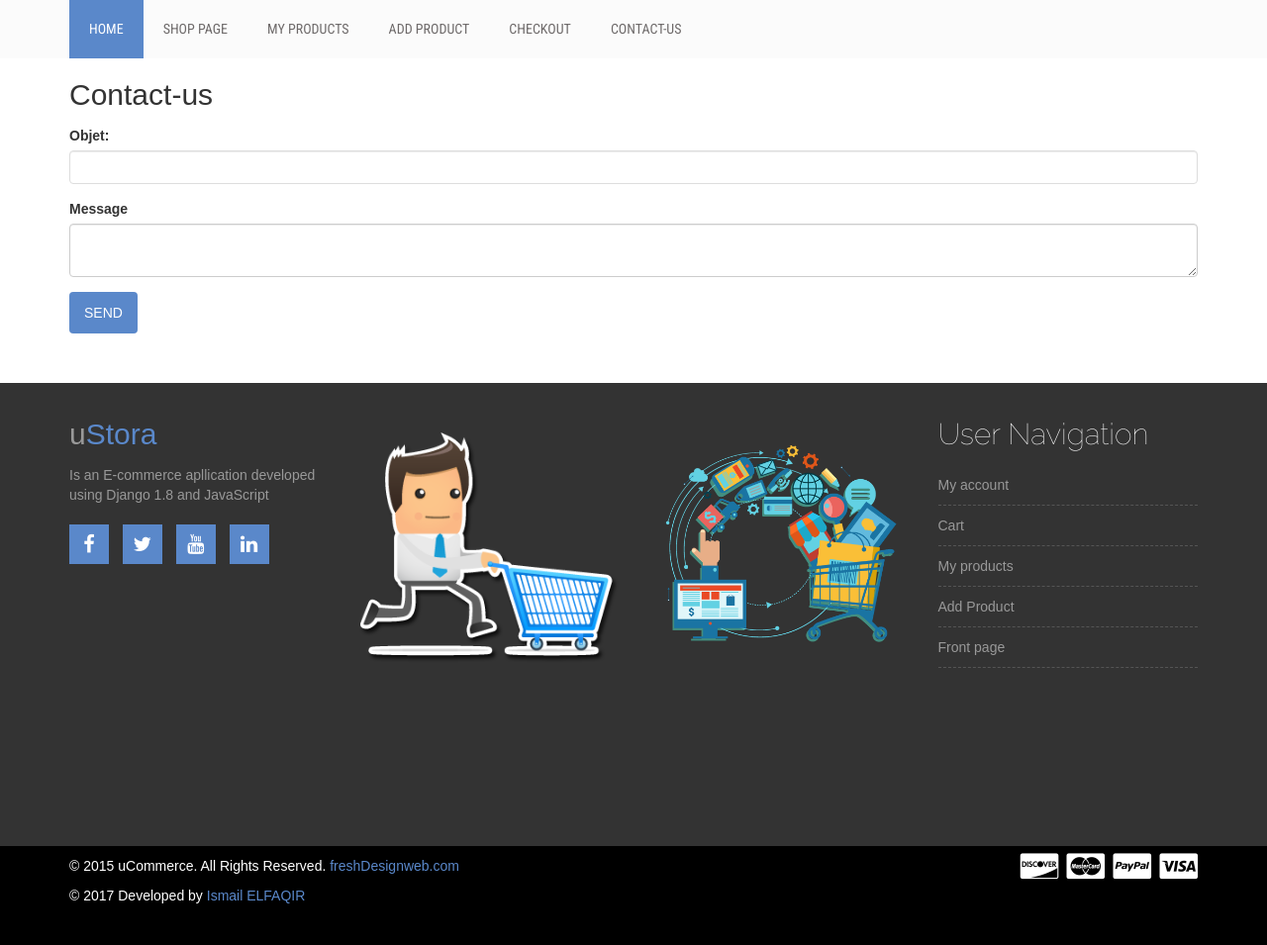
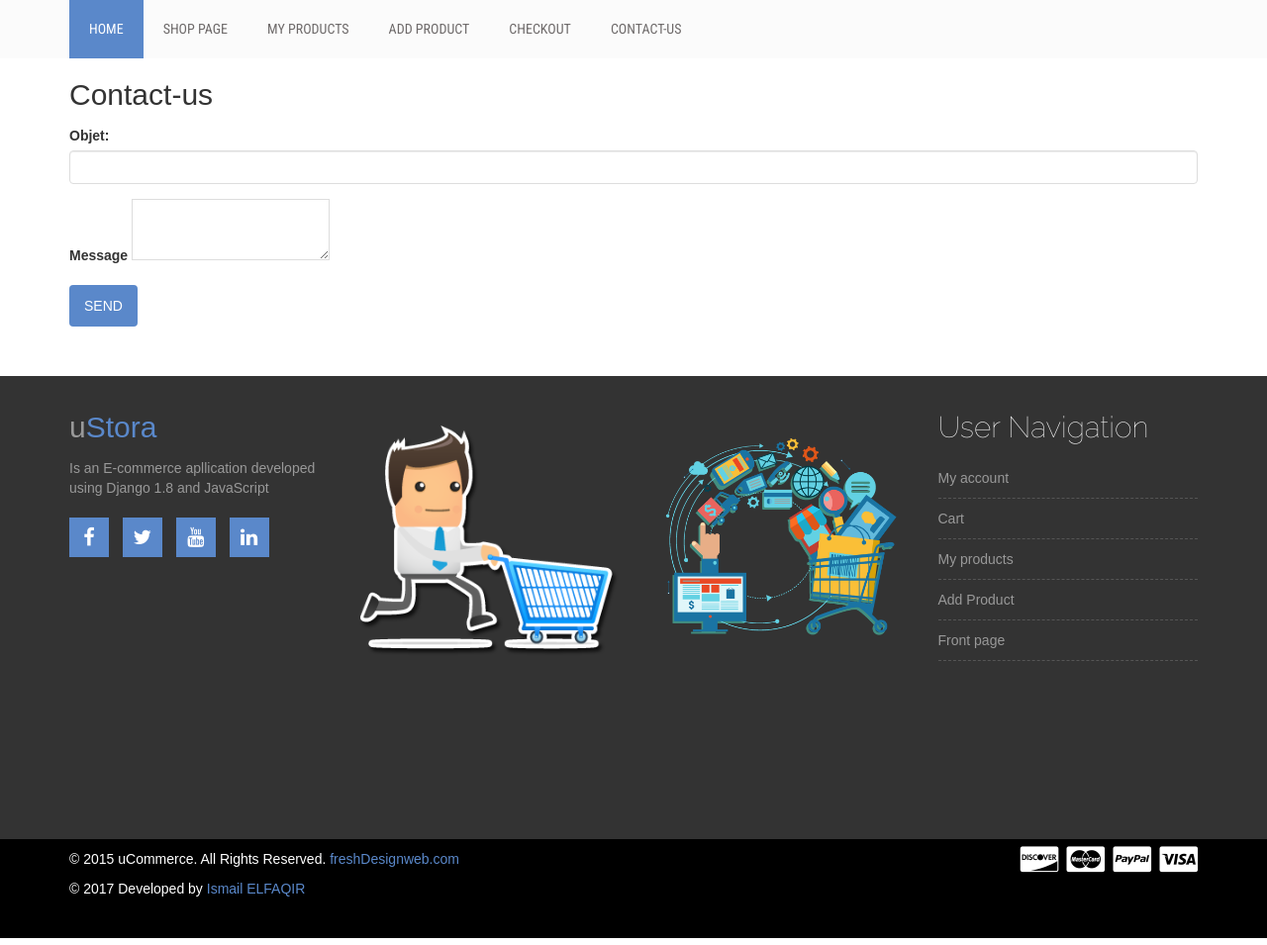
Before and after one commit to ismail963/ProjectDjangoEcommerce, a Django app: page /contact/ in a window 1280 px wide. Shown: the part 164-1119 px from the top of the page at 99% size. Run offline with Django 3.2, Linux system fonts and the light colour scheme; the visitor is signed in with stand-in values (Sample User, id 1); data that the repository does not hold is empty; some libraries are stand-ins or nearby versions.

Commit message:
version 1.0.0

```diff
--- a/ecommerce/client/forms.py
+++ b/ecommerce/client/forms.py
@@ -18,4 +18,4 @@ class updateAccountForm(forms.Form):
 
 class contactUsForm(forms.Form):
 	objet= forms.CharField(max_length=255)
-	massage= forms.CharField(widget=forms.Textarea)
+	message= forms.CharField(widget=forms.Textarea)
--- a/ecommerce/client/templates/contact-us.html
+++ b/ecommerce/client/templates/contact-us.html
@@ -15,8 +15,10 @@
 						<input type="text" class="form-control" id="name" name="objet" required>
 					</div>
 					<div class="form-group">
-						<label for="desc">Message</label>
-						<textarea class="form-control" name="message" id="desc" required></textarea>
+						<div class="form_details">
+							<label for="desc">Message</label>
+							<textarea  name="message" id="desc" required></textarea>
+						</div>
 					</div>
 					<button type="submit" class="btn btn-default">Send</button>
 				</form>
--- a/ecommerce/client/views.py
+++ b/ecommerce/client/views.py
@@ -112,8 +112,8 @@ def getProduct(request):
 def addToCart(request):
 	if request.method == "GET":
 		product = Product.objects.get(id= request.GET.get("id"), active=True)
-		if Cart.objects.filter(user=request.user, product=product).count()>0:
-			cart= Cart.objects.get(user=request.user, product=product)
+		if Cart.objects.filter(user=request.user, product=product, buyed=False).count()>0:
+			cart= Cart.objects.get(user=request.user, product=product, buyed=False)
 			cart.quantity+=1
 			cart.save()
 		else:
```
